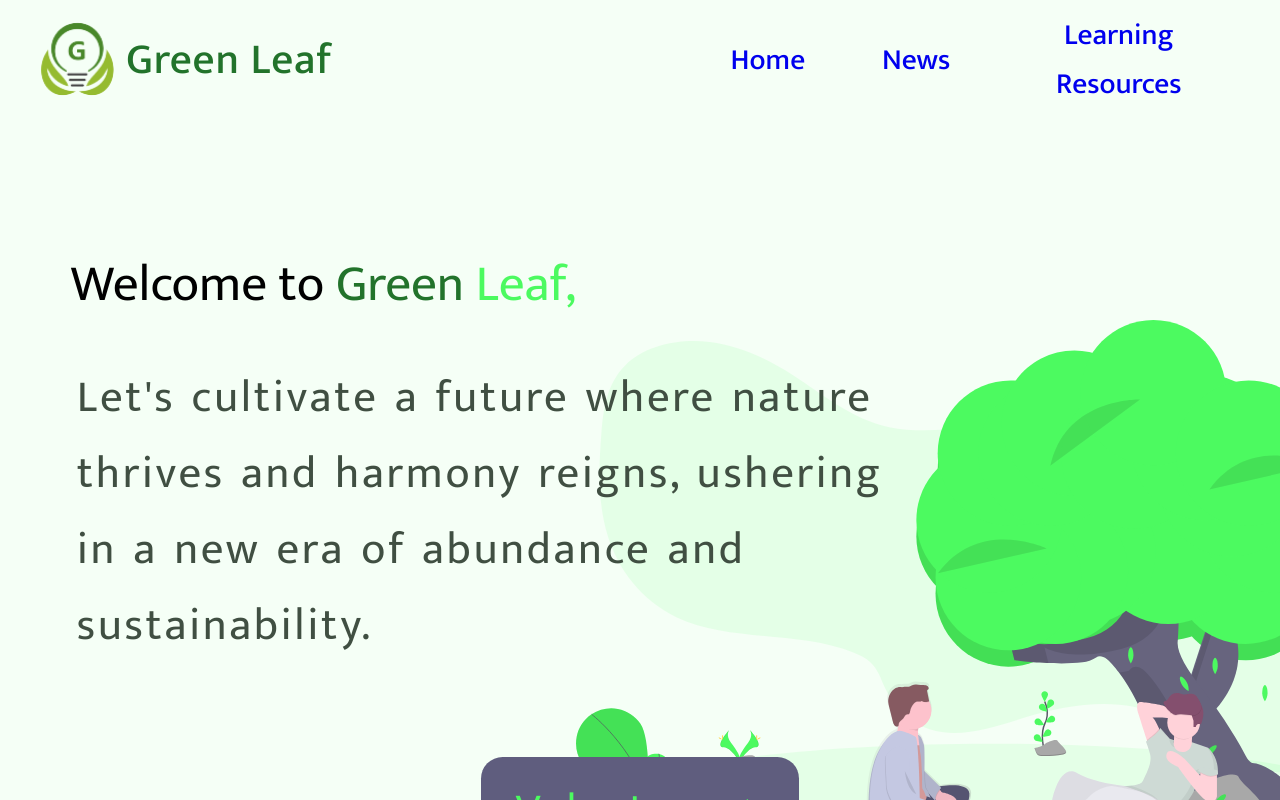
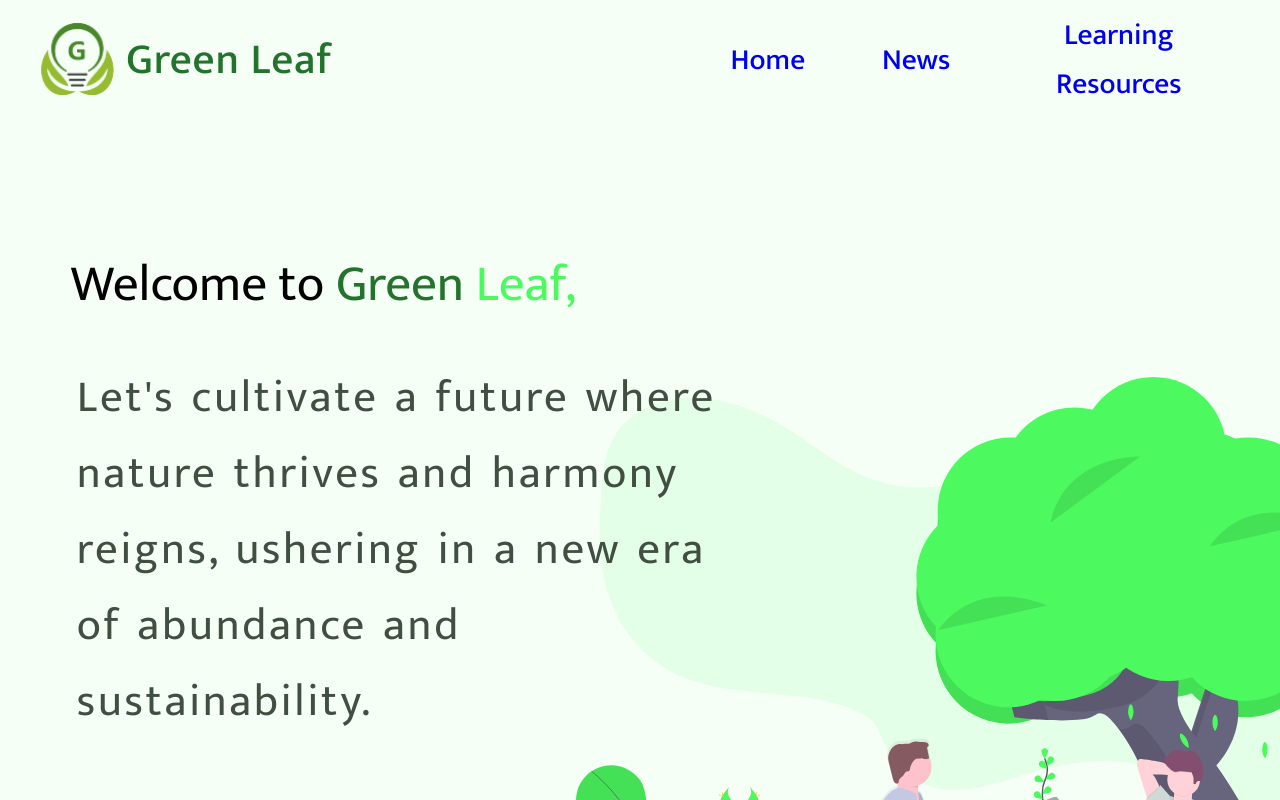
Before and after one commit to rafaeljacov/Green-Leaf_Landing-Page, a React (Vite) app: page / in a window 1280 px wide. Shown: the top 800 px of the page. Built offline with nearby package versions, Linux system fonts and the light colour scheme.

Commit message:
added one line comment

```diff
--- a/src/App.tsx
+++ b/src/App.tsx
@@ -4,6 +4,7 @@ import Hero from './Hero';
 import Footer from './Footer';
 import { useState } from 'react';
 
+//App
 export default function App() {
     const [isActive, setIsActive] = useState(false);
 
--- a/src/Hero.css
+++ b/src/Hero.css
@@ -80,6 +80,7 @@
 
     #content p {
         text-align: left;
+        max-width: 60%;
         color: var(--black75);
         margin: unset;
         background-color: unset;
```
